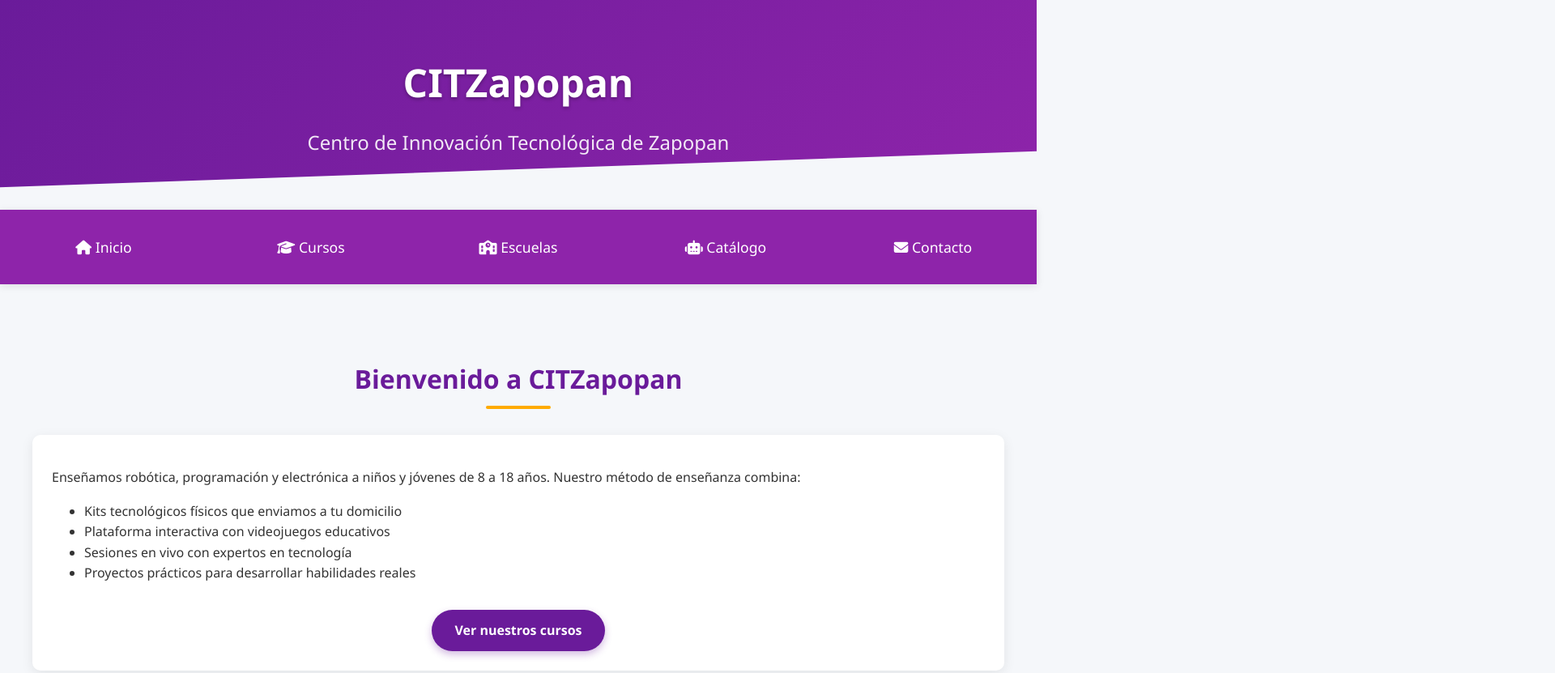
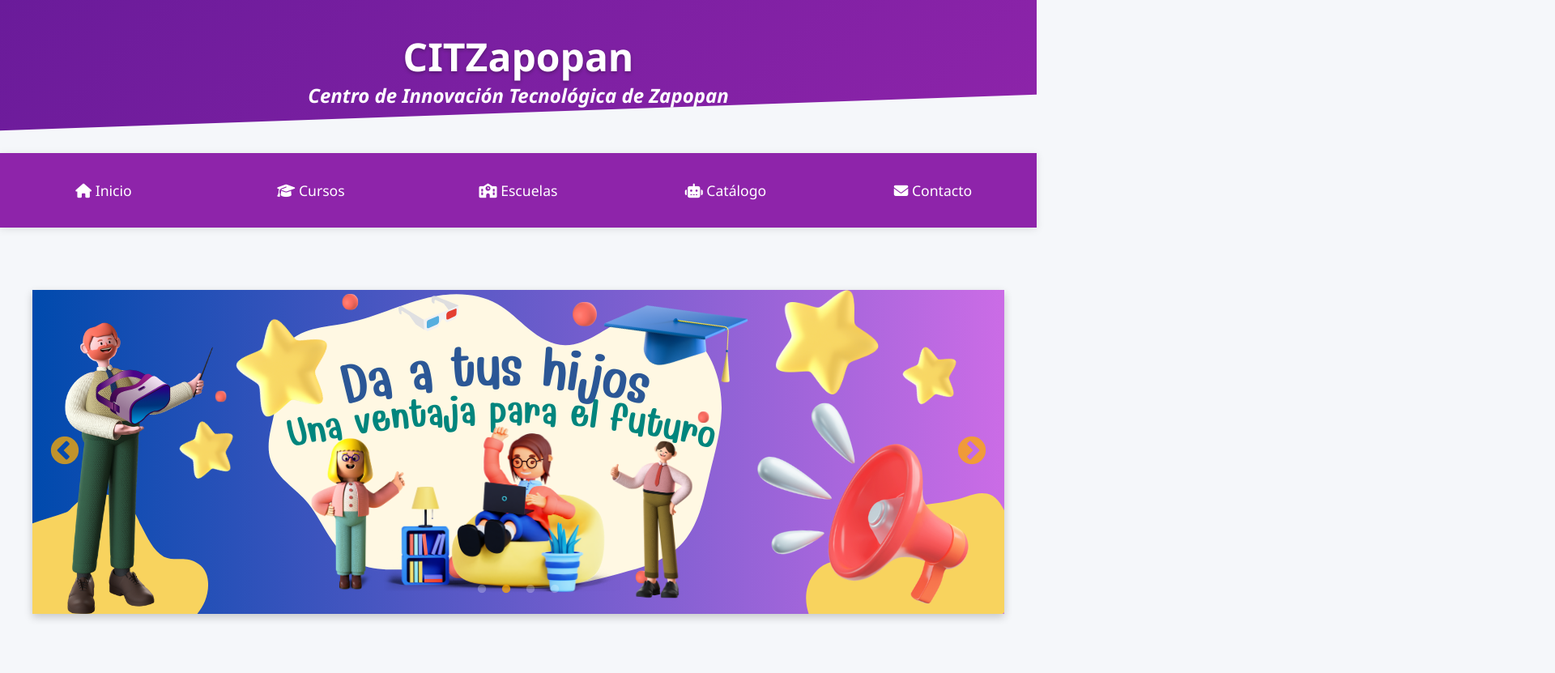
Before and after one commit to todolandia/citzapopan, a plain HTML site: page index.html in a window 1280 px wide. Shown: the top 831 px of the page at 81% size, 1920 px wide, since content can reach past the window. Drawn offline with nearby package versions, Linux system fonts and the light colour scheme.

Commit message:
Update index.html

```diff
--- a/index.html
+++ b/index.html
@@ -5,16 +5,17 @@
   <meta name="viewport" content="width=device-width, initial-scale=1.0">
   <title>CITZapopan - Centro de Innovación Tecnológica</title>
 
-  <!-- Favicon (icono del navegador) -->
-  <link rel="icon" href="" type="image/ico">
-  <link rel="icon" href="file:///C:/Users/02/Documents/citz/corporativo/icono.ico" type="image/x-icon">
+  <!-- Favicon -->
+  <link rel="icon" href="https://github.com/todolandia/citzapopan/blob/main/icono.ico" type="image/x-icon">
+<link rel="shortcut icon" href="https://github.com/todolandia/citzapopan/blob/main/icono.ico" type="image/x-icon">
+
+  <!-- CSS de Slick para el slider -->
+  <link rel="stylesheet" type="text/css" href="https://cdn.jsdelivr.net/npm/slick-carousel@1.8.1/slick/slick.css"/>
+  <link rel="stylesheet" type="text/css" href="https://cdn.jsdelivr.net/npm/slick-carousel@1.8.1/slick/slick-theme.css"/>
 
   <link rel="stylesheet" href="https://cdnjs.cloudflare.com/ajax/libs/font-awesome/6.4.0/css/all.min.css">
-
-
   <style>
-
-     :root {
+    :root {
       --primary: #6a1b9a;
       --secondary: #8e24aa;
       --accent: #ffab00;
@@ -35,7 +36,7 @@
     header {
       background: linear-gradient(135deg, var(--primary), var(--secondary));
       color: white;
-      padding: 4rem 1rem;
+      padding: 2rem 1rem;
       text-align: center;
       position: relative;
       overflow: hidden;
@@ -62,11 +63,70 @@
     }
 
     header p {
-      margin: 1rem 0 0;
-      font-size: 1.5rem;
+  margin: 1.5rem 0 0; /* Aumenté el margen superior */
+  padding-bottom: 0.5rem; /* Espacio adicional */
+}
+
+    /* Slider */
+    .main-slider {
+      width: 100%;
+      max-width: 1200px;
+      margin: 0 auto 20px;
       position: relative;
       z-index: 2;
-      opacity: 0.9;
+      box-shadow: 0 4px 10px rgba(0,0,0,0.2);
+    }
+
+    .slide {
+      width: 1200px;
+      height: 400px;
+      margin: 0 auto;
+      position: relative;
+    }
+
+    .slide a {
+      display: block;
+      width: 100%;
+      height: 100%;
+    }
+
+    .slide img {
+      width: 100%;
+      height: 100%;
+      object-fit: cover;
+    }
+
+    /* Estilos del slider */
+    .slick-prev, .slick-next {
+      width: 40px;
+      height: 40px;
+      z-index: 10;
+    }
+
+    .slick-prev {
+      left: 20px;
+    }
+
+    .slick-next {
+      right: 20px;
+    }
+
+    .slick-prev:before, .slick-next:before {
+      font-size: 40px;
+      color: var(--accent);
+    }
+
+    .slick-dots {
+      bottom: 20px;
+    }
+
+    .slick-dots li button:before {
+      font-size: 12px;
+      color: white;
+    }
+
+    .slick-dots li.slick-active button:before {
+      color: var(--accent);
     }
 
     nav {
@@ -326,6 +386,19 @@
       section {
         padding: 2rem 1rem;
       }
+
+      .main-slider {
+        max-width: 100%;
+      }
+
+      .slide {
+        width: 100%;
+        height: 300px;
+      }
+
+      .slick-prev, .slick-next {
+        display: none !important;
+      }
     }
   </style>
 </head>
@@ -333,17 +406,43 @@
 
 <header>
   <h1>CITZapopan</h1>
-  <p>Centro de Innovación Tecnológica de Zapopan</p>
+  <h2 style="margin-top: -10px;"><em>Centro de Innovación Tecnológica de Zapopan</em></h2>
 </header>
-
-
 <nav>
   <a href="#inicio" class="active"><i class="fas fa-home"></i> Inicio</a>
   <a href="#cursos"><i class="fas fa-graduation-cap"></i> Cursos</a>
-  <a href="#escuelas"><i class="fas fa-school"></i> Escuelas</a>
+  <a href="#escuela"><i class="fas fa-school"></i> Escuelas</a>
   <a href="#catalogo"><i class="fas fa-robot"></i> Catálogo</a>
   <a href="#contacto"><i class="fas fa-envelope"></i> Contacto</a>
 </nav>
+<br><br>
+<br>
+
+
+<!-- Slider de imágenes -->
+<div class="main-slider">
+  <div class="slide">
+    <a href="#">
+    <img src="https://github.com/todolandia/citzapopan/blob/main/banner1.png" alt="Banner 1">
+    </a>
+  </div>
+  <div class="slide">
+    <a href="#">
+    <img src="https://github.com/todolandia/citzapopan/blob/main/banner2.png" alt="Banner 2">
+    </a>
+  </div>
+  <div class="slide">
+    <a href="#">
+    <img src="https://github.com/todolandia/citzapopan/blob/main/banner3.png" alt="Banner 3">
+    </a>
+  </div>
+  <div class="slide">
+    <a href="#">
+    <img src="https://github.com/todolandia/citzapopan/blob/main/banner4.png" alt="Banner 4">
+    </a>
+  </div>
+</div>
+
 
 <section id="inicio" class="fade-in">
   <h2>Bienvenido a CITZapopan</h2>
@@ -362,7 +461,7 @@
 </section>
 
 <section id="cursos" class="fade-in delay-1">
-  <h2>Nuestros Cursos</h2>
+<h2>Nuestros Cursos</h2>
   <div class="card-container">
     <div class="card">
       <div class="icon"><i class="fas fa-baby"></i></div>
@@ -388,21 +487,17 @@
       <a href="#reservacion" class="btn btn-outline">Más información</a>
     </div>
 
-    <div class="card">
-      <div class="icon"><i class="fas fa-rocket"></i></div>
-      <h3>Avanzados (16-18 años)</h3>
-      <p>Unity para videojuegos, robótica autónoma, inteligencia artificial básica y desarrollo de apps.</p>
-      <ul>
-        <li>Duración: 6 meses</li>
-        <li>Sesiones: 3 por semana</li>
-        <li>Proyecto final certificado</li>
-      </ul>
-      <a href="#reservacion" class="btn btn-outline">Más información</a>
+    <div class="slide">
+      <a href="#">
+      <img src="https://via.placeholder.com/1200x400?text=Banner+4" alt="Banner 4">
+      </a>
     </div>
   </div>
+</div>
+
 </section>
 
-<section id="escuelas" class="fade-in delay-2">
+<section id="escuela" class="fade-in delay-2">
   <h2>Programas para Escuelas</h2>
   <div class="card">
     <p>Ofrecemos soluciones educativas completas para instituciones:</p>
@@ -613,7 +708,32 @@
   </div>
 </footer>
 
+<!-- Scripts para el slider -->
+<script src="https://code.jquery.com/jquery-3.6.0.min.js"></script>
+<script src="https://cdn.jsdelivr.net/npm/slick-carousel@1.8.1/slick/slick.min.js"></script>
 <script>
+  // Inicializar el slider
+  $(document).ready(function(){
+    $('.main-slider').slick({
+      dots: true,
+      infinite: true,
+      speed: 500,
+      slidesToShow: 1,
+      slidesToScroll: 1,
+      autoplay: true,
+      autoplaySpeed: 5000,
+      arrows: true,
+      responsive: [
+        {
+          breakpoint: 768,
+          settings: {
+            arrows: false
+          }
+        }
+      ]
+    });
+  });
+
   // Smooth scrolling para los enlaces del menú
   document.querySelectorAll('nav a').forEach(anchor => {
     anchor.addEventListener('click', function(e) {
```
